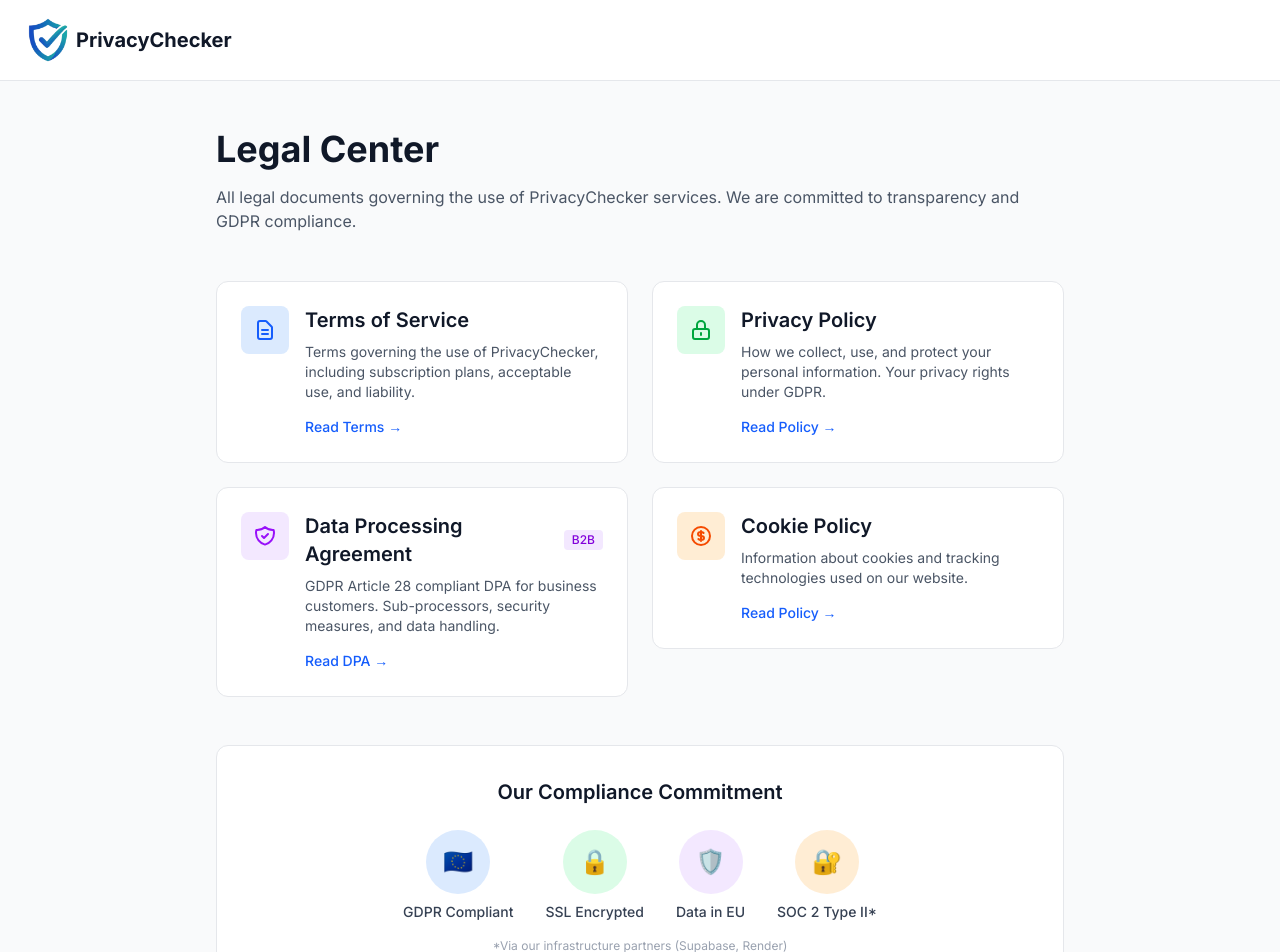
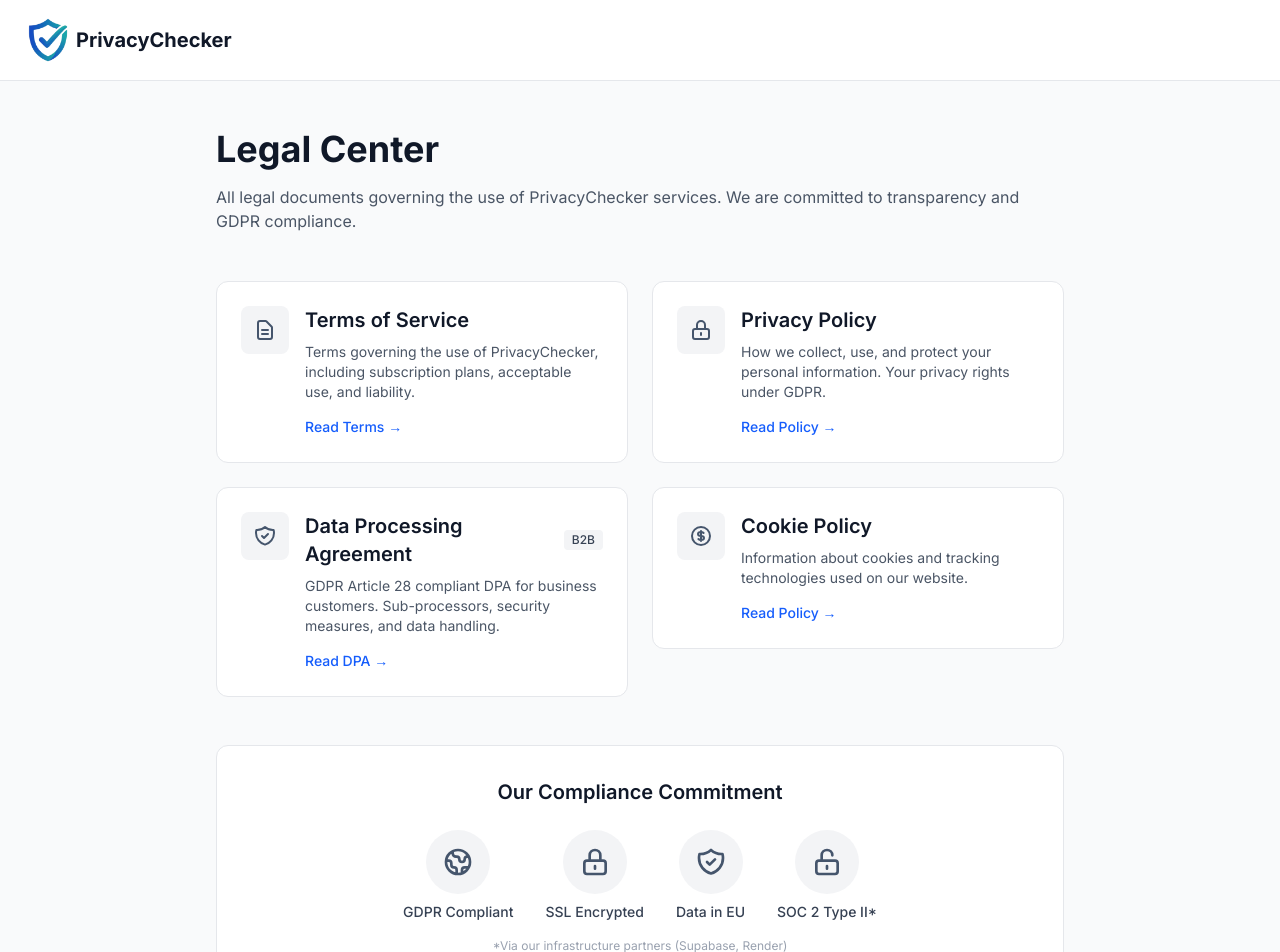
Before and after one commit to williammartin75/privacycheck, a Next.js app: page /legal in a window 1280 px wide. Shown: the top 952 px of the page. Built offline with nearby package versions, Linux system fonts and the light colour scheme.

Commit message:
ui: Replace emojis with SVGs and remove colored backgrounds from legal hub

```diff
--- a/src/app/legal/page.tsx
+++ b/src/app/legal/page.tsx
@@ -29,8 +29,8 @@ export default function LegalHubPage() {
                     <Link href="/terms" className="block">
                         <div className="bg-white rounded-xl border border-gray-200 p-6 hover:shadow-lg hover:border-blue-300 transition-all">
                             <div className="flex items-start gap-4">
-                                <div className="w-12 h-12 bg-blue-100 rounded-lg flex items-center justify-center">
-                                    <svg className="w-6 h-6 text-blue-600" fill="none" stroke="currentColor" viewBox="0 0 24 24">
+                                <div className="w-12 h-12 bg-gray-100 rounded-lg flex items-center justify-center">
+                                    <svg className="w-6 h-6 text-slate-600" fill="none" stroke="currentColor" viewBox="0 0 24 24">
                                         <path strokeLinecap="round" strokeLinejoin="round" strokeWidth={2} d="M9 12h6m-6 4h6m2 5H7a2 2 0 01-2-2V5a2 2 0 012-2h5.586a1 1 0 01.707.293l5.414 5.414a1 1 0 01.293.707V19a2 2 0 01-2 2z" />
                                     </svg>
                                 </div>
@@ -49,8 +49,8 @@ export default function LegalHubPage() {
                     <Link href="/privacy" className="block">
                         <div className="bg-white rounded-xl border border-gray-200 p-6 hover:shadow-lg hover:border-blue-300 transition-all">
                             <div className="flex items-start gap-4">
-                                <div className="w-12 h-12 bg-green-100 rounded-lg flex items-center justify-center">
-                                    <svg className="w-6 h-6 text-green-600" fill="none" stroke="currentColor" viewBox="0 0 24 24">
+                                <div className="w-12 h-12 bg-gray-100 rounded-lg flex items-center justify-center">
+                                    <svg className="w-6 h-6 text-slate-600" fill="none" stroke="currentColor" viewBox="0 0 24 24">
                                         <path strokeLinecap="round" strokeLinejoin="round" strokeWidth={2} d="M12 15v2m-6 4h12a2 2 0 002-2v-6a2 2 0 00-2-2H6a2 2 0 00-2 2v6a2 2 0 002 2zm10-10V7a4 4 0 00-8 0v4h8z" />
                                     </svg>
                                 </div>
@@ -69,15 +69,15 @@ export default function LegalHubPage() {
                     <Link href="/legal/dpa" className="block">
                         <div className="bg-white rounded-xl border border-gray-200 p-6 hover:shadow-lg hover:border-blue-300 transition-all">
                             <div className="flex items-start gap-4">
-                                <div className="w-12 h-12 bg-purple-100 rounded-lg flex items-center justify-center">
-                                    <svg className="w-6 h-6 text-purple-600" fill="none" stroke="currentColor" viewBox="0 0 24 24">
+                                <div className="w-12 h-12 bg-gray-100 rounded-lg flex items-center justify-center">
+                                    <svg className="w-6 h-6 text-slate-600" fill="none" stroke="currentColor" viewBox="0 0 24 24">
                                         <path strokeLinecap="round" strokeLinejoin="round" strokeWidth={2} d="M9 12l2 2 4-4m5.618-4.016A11.955 11.955 0 0112 2.944a11.955 11.955 0 01-8.618 3.04A12.02 12.02 0 003 9c0 5.591 3.824 10.29 9 11.622 5.176-1.332 9-6.03 9-11.622 0-1.042-.133-2.052-.382-3.016z" />
                                     </svg>
                                 </div>
                                 <div className="flex-1">
                                     <div className="flex items-center gap-2 mb-2">
                                         <h2 className="text-xl font-semibold text-gray-900">Data Processing Agreement</h2>
-                                        <span className="px-2 py-0.5 bg-purple-100 text-purple-700 text-xs font-medium rounded">B2B</span>
+                                        <span className="px-2 py-0.5 bg-gray-100 text-gray-700 text-xs font-medium rounded">B2B</span>
                                     </div>
                                     <p className="text-gray-600 text-sm mb-3">
                                         GDPR Article 28 compliant DPA for business customers. Sub-processors, security measures, and data handling.
@@ -92,8 +92,8 @@ export default function LegalHubPage() {
                     <Link href="/legal/cookies" className="block">
                         <div className="bg-white rounded-xl border border-gray-200 p-6 hover:shadow-lg hover:border-blue-300 transition-all">
                             <div className="flex items-start gap-4">
-                                <div className="w-12 h-12 bg-orange-100 rounded-lg flex items-center justify-center">
-                                    <svg className="w-6 h-6 text-orange-600" fill="none" stroke="currentColor" viewBox="0 0 24 24">
+                                <div className="w-12 h-12 bg-gray-100 rounded-lg flex items-center justify-center">
+                                    <svg className="w-6 h-6 text-slate-600" fill="none" stroke="currentColor" viewBox="0 0 24 24">
                                         <path strokeLinecap="round" strokeLinejoin="round" strokeWidth={2} d="M12 8c-1.657 0-3 .895-3 2s1.343 2 3 2 3 .895 3 2-1.343 2-3 2m0-8c1.11 0 2.08.402 2.599 1M12 8V7m0 1v8m0 0v1m0-1c-1.11 0-2.08-.402-2.599-1M21 12a9 9 0 11-18 0 9 9 0 0118 0z" />
                                     </svg>
                                 </div>
@@ -114,26 +114,34 @@ export default function LegalHubPage() {
                     <h2 className="text-xl font-semibold text-gray-900 mb-6">Our Compliance Commitment</h2>
                     <div className="flex flex-wrap justify-center gap-8">
                         <div className="flex flex-col items-center">
-                            <div className="w-16 h-16 bg-blue-100 rounded-full flex items-center justify-center mb-2">
-                                <span className="text-2xl">🇪🇺</span>
+                            <div className="w-16 h-16 bg-gray-100 rounded-full flex items-center justify-center mb-2">
+                                <svg className="w-8 h-8 text-slate-600" fill="none" stroke="currentColor" viewBox="0 0 24 24">
+                                    <path strokeLinecap="round" strokeLinejoin="round" strokeWidth={2} d="M3.055 11H5a2 2 0 012 2v1a2 2 0 002 2 2 2 0 012 2v2.945M8 3.935V5.5A2.5 2.5 0 0010.5 8h.5a2 2 0 012 2 2 2 0 104 0 2 2 0 012-2h1.064M15 20.488V18a2 2 0 012-2h3.064M21 12a9 9 0 11-18 0 9 9 0 0118 0z" />
+                                </svg>
                             </div>
                             <span className="text-sm font-medium text-gray-700">GDPR Compliant</span>
                         </div>
                         <div className="flex flex-col items-center">
-                            <div className="w-16 h-16 bg-green-100 rounded-full flex items-center justify-center mb-2">
-                                <span className="text-2xl">🔒</span>
+                            <div className="w-16 h-16 bg-gray-100 rounded-full flex items-center justify-center mb-2">
+                                <svg className="w-8 h-8 text-slate-600" fill="none" stroke="currentColor" viewBox="0 0 24 24">
+                                    <path strokeLinecap="round" strokeLinejoin="round" strokeWidth={2} d="M12 15v2m-6 4h12a2 2 0 002-2v-6a2 2 0 00-2-2H6a2 2 0 00-2 2v6a2 2 0 002 2zm10-10V7a4 4 0 00-8 0v4h8z" />
+                                </svg>
                             </div>
                             <span className="text-sm font-medium text-gray-700">SSL Encrypted</span>
                         </div>
                         <div className="flex flex-col items-center">
-                            <div className="w-16 h-16 bg-purple-100 rounded-full flex items-center justify-center mb-2">
-                                <span className="text-2xl">🛡️</span>
+                            <div className="w-16 h-16 bg-gray-100 rounded-full flex items-center justify-center mb-2">
+                                <svg className="w-8 h-8 text-slate-600" fill="none" stroke="currentColor" viewBox="0 0 24 24">
+                                    <path strokeLinecap="round" strokeLinejoin="round" strokeWidth={2} d="M9 12l2 2 4-4m5.618-4.016A11.955 11.955 0 0112 2.944a11.955 11.955 0 01-8.618 3.04A12.02 12.02 0 003 9c0 5.591 3.824 10.29 9 11.622 5.176-1.332 9-6.03 9-11.622 0-1.042-.133-2.052-.382-3.016z" />
+                                </svg>
                             </div>
                             <span className="text-sm font-medium text-gray-700">Data in EU</span>
                         </div>
                         <div className="flex flex-col items-center">
-                            <div className="w-16 h-16 bg-orange-100 rounded-full flex items-center justify-center mb-2">
-                                <span className="text-2xl">🔐</span>
+                            <div className="w-16 h-16 bg-gray-100 rounded-full flex items-center justify-center mb-2">
+                                <svg className="w-8 h-8 text-slate-600" fill="none" stroke="currentColor" viewBox="0 0 24 24">
+                                    <path strokeLinecap="round" strokeLinejoin="round" strokeWidth={2} d="M8 11V7a4 4 0 118 0m-4 8v2m-6 4h12a2 2 0 002-2v-6a2 2 0 00-2-2H6a2 2 0 00-2 2v6a2 2 0 002 2z" />
+                                </svg>
                             </div>
                             <span className="text-sm font-medium text-gray-700">SOC 2 Type II*</span>
                         </div>
```
